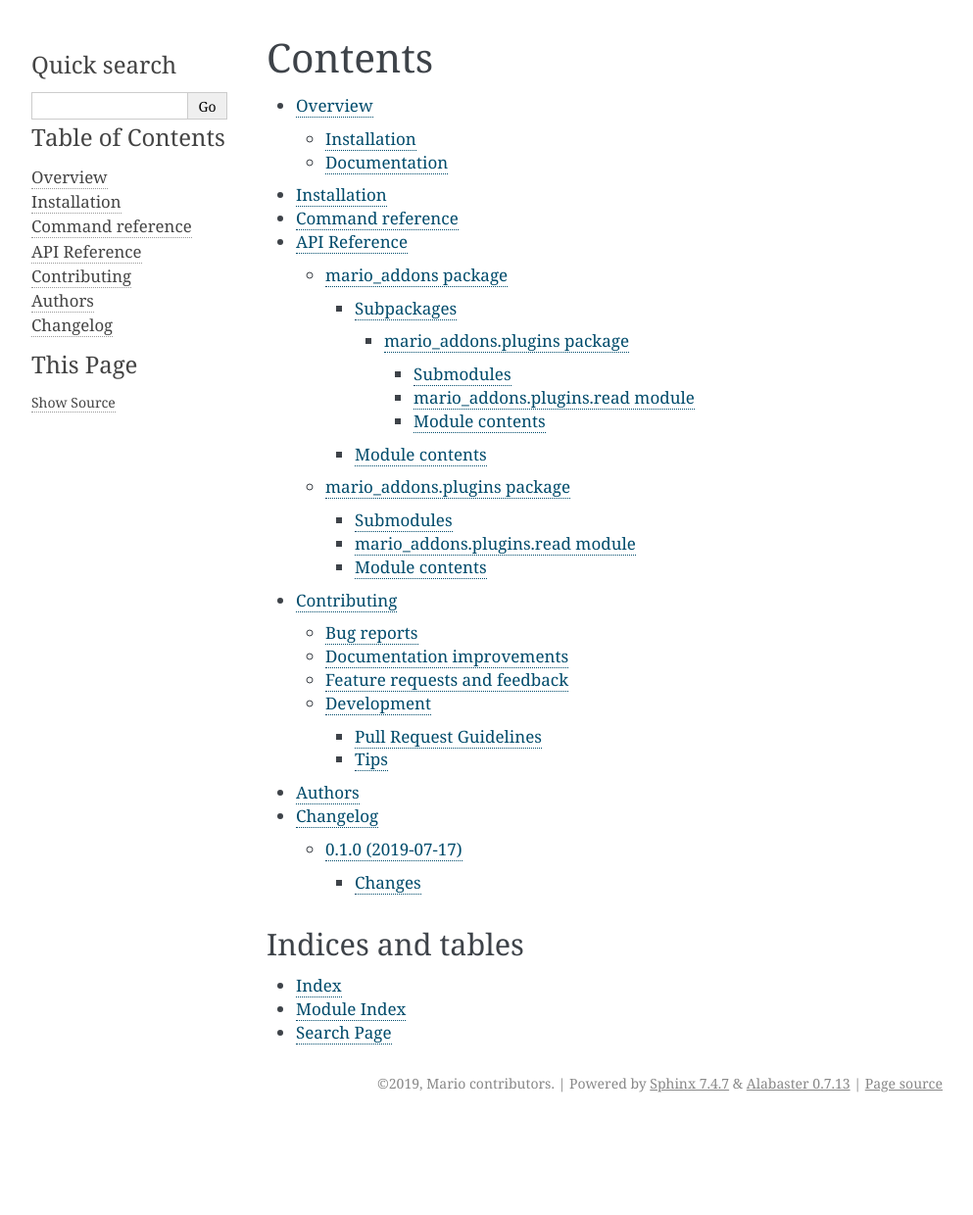
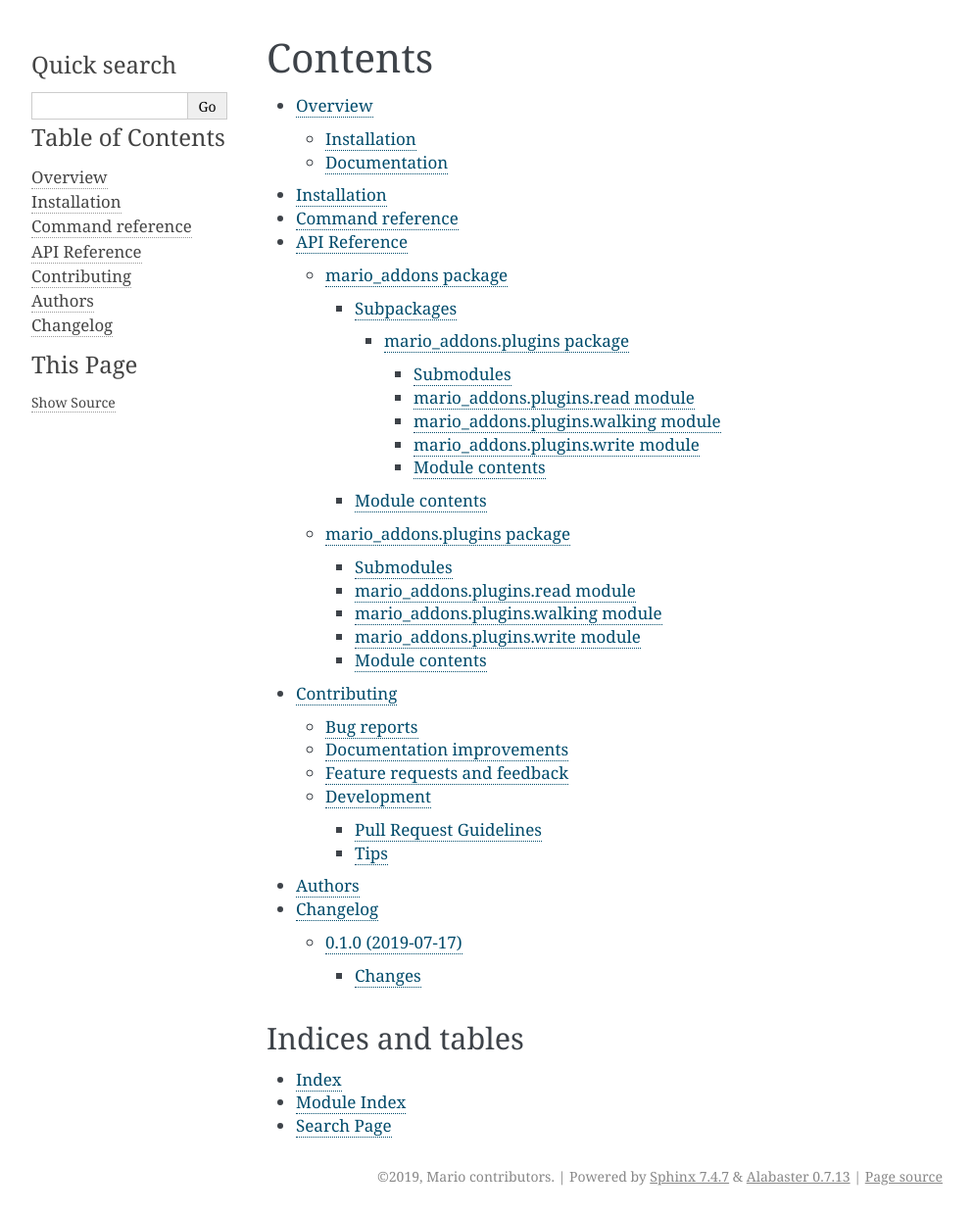
Before and after one commit to python-mario/mario-addons, a Sphinx documentation site: the page built from docs/index.rst, in a window 1280 px wide. Shown: the whole page at 98% size, without its empty margins (148-1141 px from the left). Built offline with Sphinx 7.4.7, drawn with Linux system fonts in a browser that asks for light colours; before the commit the page ends 1145 px from its top, so only the background shows below that.

```diff
--- a/docs/reference/mario_addons.plugins.rst
+++ b/docs/reference/mario_addons.plugins.rst
@@ -12,6 +12,22 @@
    :undoc-members:
    :show-inheritance:
 
+mario\_addons.plugins.walking module
+------------------------------------
+
+.. automodule:: mario_addons.plugins.walking
+   :members:
+   :undoc-members:
+   :show-inheritance:
+
+mario\_addons.plugins.write module
+----------------------------------
+
+.. automodule:: mario_addons.plugins.write
+   :members:
+   :undoc-members:
+   :show-inheritance:
+
 
 Module contents
 ---------------
```
